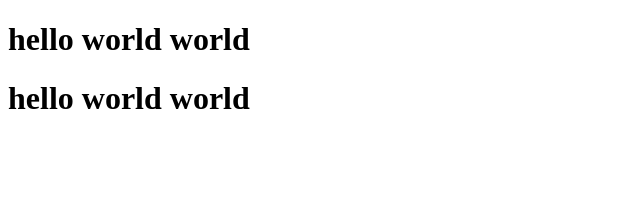
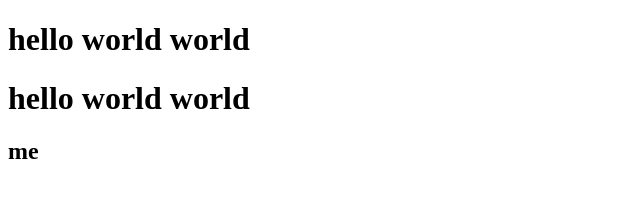
Before and after one commit to invisible81/meme, a plain HTML site: page index.html in a window 1280 px wide. Shown: the full height of the page, 0-640 px from the left. Drawn offline with Linux system fonts and the light colour scheme.

Commit message:
new tecnologies

```diff
--- a/index.html
+++ b/index.html
@@ -8,6 +8,6 @@
 <body>
     <h1>hello world world</h1>
     <h1>hello world world</h1>
-
+    <h2>me</h2>
 </body>
 </html>
--- a/my.css
+++ b/my.css
@@ -1 +1,2 @@
-.title{background-color: blue;}
+.title
+ {background-color: blue;}
```
Also changed, not shown: hello.html (added).
